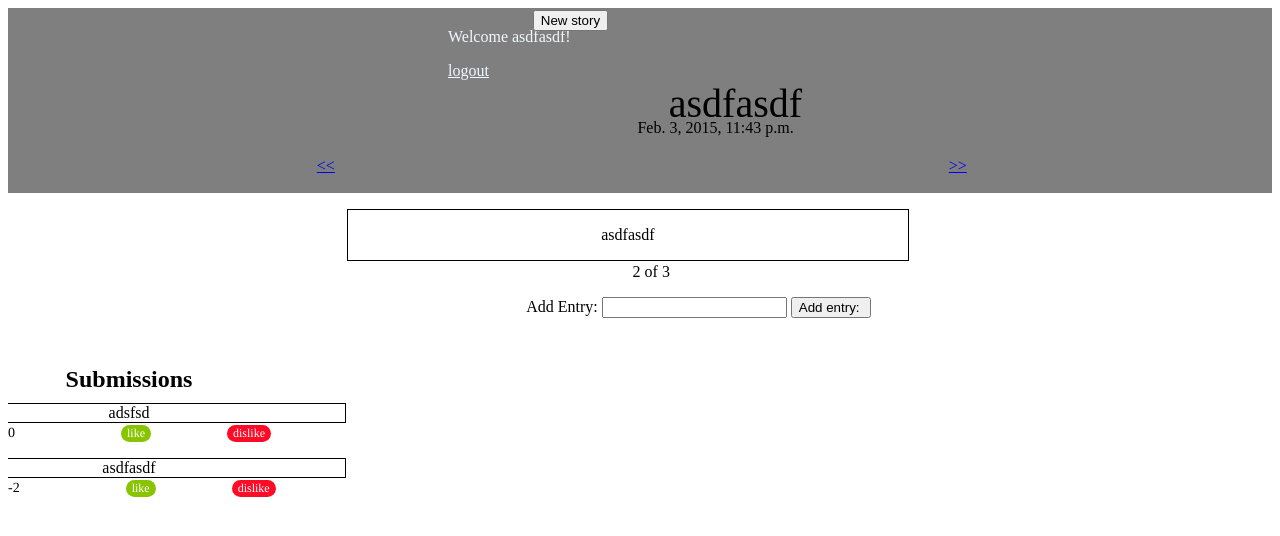
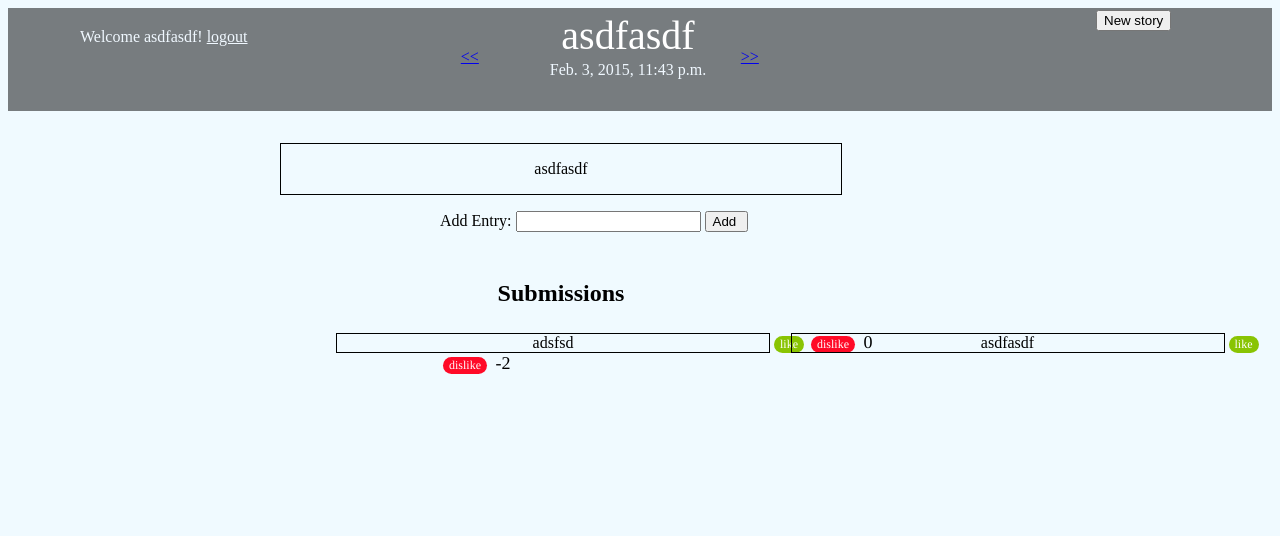
Before and after one commit to gregory-adler/collaborative_writing_blog, a Django app: page /2 in a window 1280 px wide. Shown: the top 536 px of the page. Run offline with Django 3.2, Linux system fonts and the light colour scheme; a user stored in the database is signed in; data comes from the database, SQL or seed files in the repository; both versions use the stored data as it was after the commit.

Commit message:
final formatting

```diff
--- a/cwblog/blogapp/static/blogapp/style.css
+++ b/cwblog/blogapp/static/blogapp/style.css
@@ -2,12 +2,13 @@
 html, body {
     max-width: 100%;
     overflow-x: hidden;
+    background: #F0FAFF
 }
 
 header, .full-width {
   width: 100%;
   background: rgba(0, 0, 0, 0.5);
-  padding-bottom: 2em;
+  padding-bottom: 0.5em;
 }
 .login {
  display: inline-block;
@@ -15,11 +16,19 @@ header, .full-width {
 }
 
 .logout {
+ position: relative;
  display: inline-block;
+
 }
 
 .register {
  display: inline-block;
+}
+
+.user {
+ position: absolute;
+ display: inline-block;
+ margin-left: -23em;
 }
 
 
@@ -33,36 +42,39 @@ header, .full-width {
 .title{
 	position: relative;
 	font-size: 40px;
-	margin-left: 41%;
+	text-align: center;
+	padding-bottom: .25em;
+	width: 15em;
 }
 
 .title_text {
-	text-align: center;
 	width: 6.5em;
+	margin-left: 1.25em;
+	color: white;
 }
 .time {
 	position: relative;
-	margin-left: 41%;
-	left: 2em;
+	text-align: center;
+	color: aliceblue;
+	margin-left: -1.5em;
 }
 
 .time {
 	margin-top: -.5em;
 }
 
-.story_box {
-	margin-left: -19em;
-}
+
 
 .body {
-	margin-left: 41%;
+	margin-left: 17em;
 	width: 34em;
 	padding-left: .5em;
 	padding-right: .5em;
 	text-align: center;
 	border: solid;
 	border-width: 1px;
-	margin-top: 1em;
+	margin-top: 2em;
+	margin-bottom: 1em;
 }
 
 .current {
@@ -75,27 +87,36 @@ header, .full-width {
 .newer_entries {
 	position: absolute;
 	left:41%;
-	margin-left: -13em;
+	margin-left: -4em;
+	top: 3em;
+	color: gray-white;
 }
 
 .older_entries {
 	position: absolute;
 	left: 41%;
-	margin-left: 26.5em;
+	margin-left: 13.5em;
+	top: 3em;
+	color: aliceblue;
 }
 
+.submissions {
+
+	margin-left: 27em;
+
+}
 
 .submission_box{
 	position: relative;
 	border: solid;
 	border-width: 1px;
 	width: 25em;
-	margin-left: -6em;
+	margin-left: -6.5em;
 	word-wrap: break-word;
 	padding-left: 1em;
 	padding-right: 1em;
 	margin-top: 1em;
-
+	 display:inline-block;
 }
 
 .submission_title {
@@ -109,10 +130,15 @@ header, .full-width {
 }
 
 .votes{
-    font-size: 14px;
+    font-size: 18px;
     font-family: Times,serif;
     display:inline-block;
-}
+    border-width: 1px;
+    padding-left: .25em;
+    padding-right: .25em;
+    margin-right: .25em;
+    width: 1em;
+    }
 
 .like {
 	font-size:12px;
@@ -123,7 +149,7 @@ header, .full-width {
 	background-color:#89c403;
 	color:#ffffff;
     display:inline-block;
-    margin-left: 8.5em;
+
 }
 
 .like:active {
@@ -141,7 +167,7 @@ header, .full-width {
 	background-color: #ff0a27;
 	color:#ffffff;
     display:inline-block;
-    margin-left: 6em; }
+    margin-left: .25em; }
 
 
 
@@ -153,7 +179,7 @@ header, .full-width {
 
 .add_submission {
 	padding-bottom: 1em;
-	margin-left: 41%;
+	margin-left: 27em;
 }
 
 .submission_entry {
@@ -163,6 +189,6 @@ header, .full-width {
 .new_story {
 	position: absolute;
 	padding-top: .5em;
-	margin-left: 41%;
+	margin-left: 85%;
 	top: .15em;
 }
--- a/cwblog/blogapp/templates/blogapp/main.html
+++ b/cwblog/blogapp/templates/blogapp/main.html
@@ -16,6 +16,9 @@
         {% if user.is_authenticated %}
            <div class="user">
             <p style="color: aliceblue; display:inline-block">Welcome {{ user.get_username }}! </p>
+             <div class="logout">
+            <a style="color:aliceblue;" href="{% url 'trylogout' %}">logout</a>
+        </div>
           </div>
         {% else %}
           <div class="login">
@@ -25,9 +28,6 @@
             <a style="color:aliceblue;" href="{% url 'register' %}">register</a>
           </div>
         {% endif %}
-        <div class="logout">
-        <a style="color:aliceblue;" href="{% url 'trylogout' %}">logout</a>
-        </div>
             <div id="story">
         {% for story in stories %}
             <div class="title">
@@ -60,18 +60,14 @@
     <div class= "story_box">
         <div class="body">{{ story.body|linebreaks }}</div>
     </div>
-         <span class="current">
-            <div class= "current">
-            &nbsp;{{ stories.number }} of {{ stories.paginator.num_pages }}
-            </div>
-        </span>
+
 
     <div class= "add_submission">
     <form action='{{ stories.number }}/submission/' method='post'>
         {% csrf_token %}
         <p> Add Entry: <input type= "text" name="submission">
         <input type="hidden" name="story_id" value="{{ story.pk }}">
-        <input type="submit" name="submission_button" value="Add entry: ">
+        <input type="submit" name="submission_button" value="Add ">
     </div>
 
     <div class= "submissions">
@@ -83,7 +79,6 @@
                 <div class= "submission_box">
                     <div class= "text"> {{submission.text}}</div>
                 </div>
-                <div class="votes">{{ submission.votes }}</div>
                 <form action="{{ stories.number }}/submission/{{ submission.pk }}/like/" style="display:inline-block;" method="post">
                     {% csrf_token %}
                     <input id="like" class="like" type="submit" value="like">
@@ -91,6 +86,9 @@
                 <form action="{{ stories.number }}/submission/{{ submission.pk }}/dislike/" style="display:inline-block;" method="post">
                     {% csrf_token %}
                     <input id="dislike" class="dislike" type="submit" value="dislike"/>
+                 <div class="votes">{{ submission.votes }}</div>
+
+
                 </form>
             {% endifequal %}
         {% endfor %}
```
Also changed, not shown: cwblog/db.sqlite3, 1 other file.
